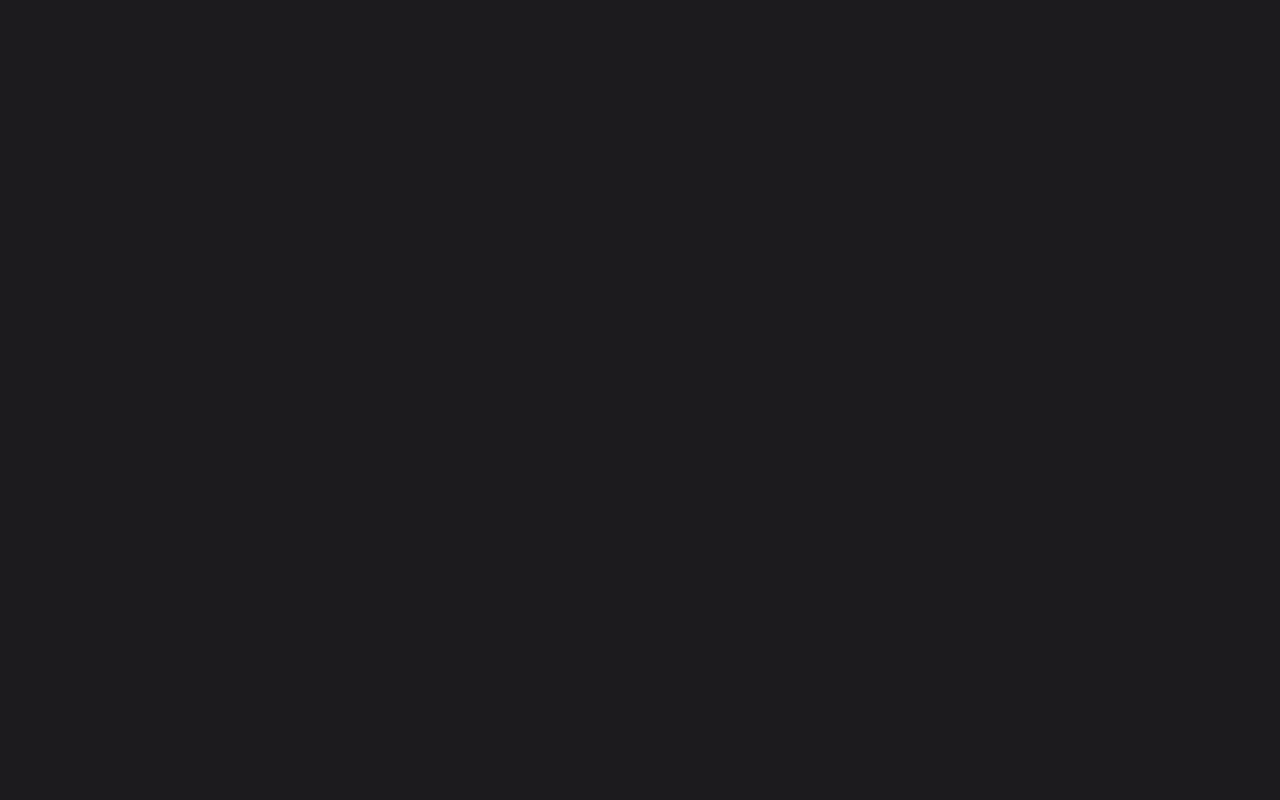
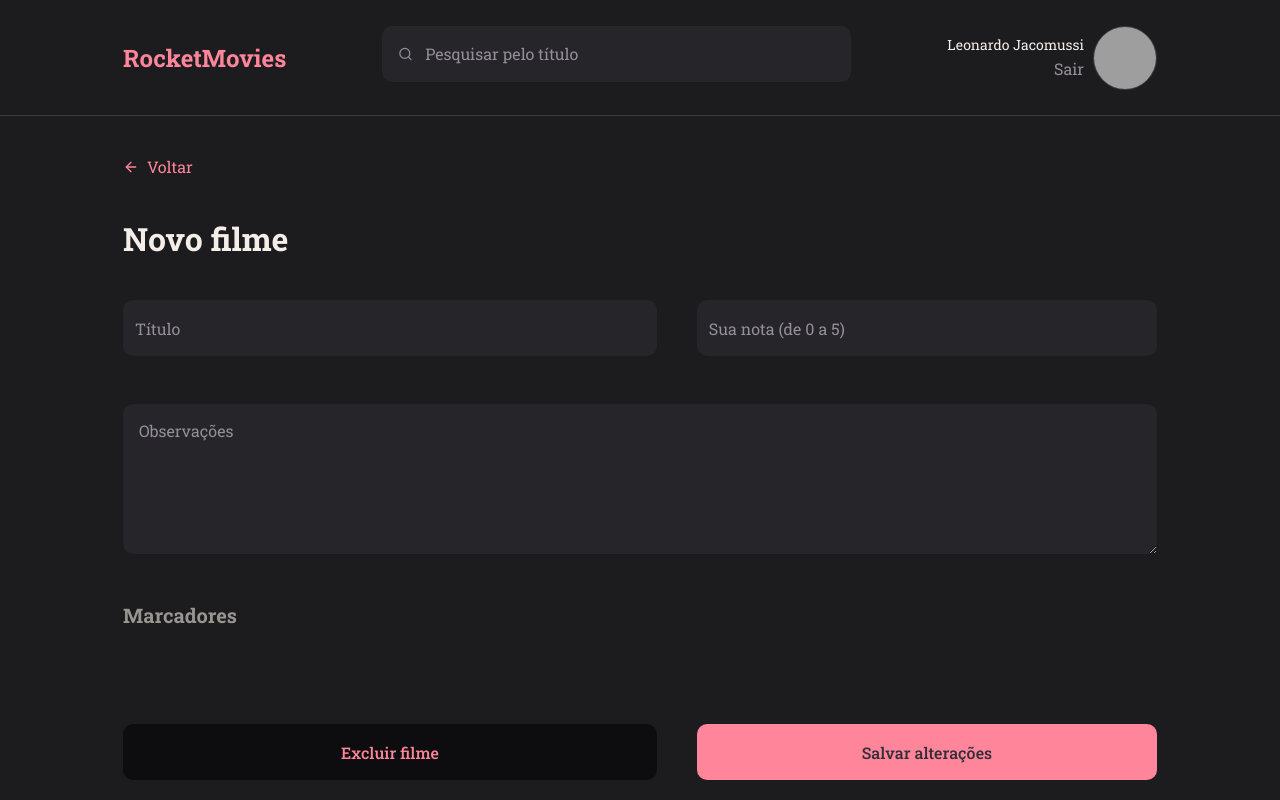
Before and after one commit to leonardojacomussi/rocketmovies-ui, a React (Vite) app: page /rocketmovies/new in a window 1280 px wide. Before the commit this address had no page. Built offline with nearby package versions, Linux system fonts and the light colour scheme; grey boxes are pictures that could not be loaded.

Commit message:
Add New page

```diff
--- /dev/null
+++ b/src/components/ButtonText/ButtonTextProps.d.ts
@@ -0,0 +1,5 @@
+import { ButtonHTMLAttributes } from "react";
+
+export default interface ButtonTextProps extends ButtonHTMLAttributes<HTMLButtonElement> {
+  isActive: boolean;
+};
--- /dev/null
+++ b/src/components/ButtonText/index.tsx
@@ -0,0 +1,17 @@
+import { Container } from "./styles";
+import { FC } from "react";
+import ButtonTextProps from "./ButtonTextProps";
+
+const ButtonText: FC<ButtonTextProps> = ({ children, isActive, ...props }) => {
+  return (
+    <Container
+      type="button"
+      isActive={isActive}
+      {...props}
+    >
+      {children}
+    </Container>
+  );
+};
+
+export default ButtonText;
--- /dev/null
+++ b/src/components/ButtonText/styles.ts
@@ -0,0 +1,18 @@
+import styled from "styled-components";
+import ButtonTextProps from "./ButtonTextProps";
+
+export const Container = styled.button<ButtonTextProps>`
+  width: fit-content;
+  height: fit-content;
+  background: none;
+  color: ${({ theme, isActive }) => isActive ? theme.COLORS.PINK_800 : theme.COLORS.GRAY_800};
+
+  border: none;
+  font-size: 1.6rem;
+  font-weight: 400;
+
+  display: flex;
+  justify-content: center;
+  align-items: center;
+  gap: .8rem;
+`;
--- a/src/components/Input/index.tsx
+++ b/src/components/Input/index.tsx
@@ -6,9 +6,9 @@ interface InputProps extends InputHTMLAttributes<HTMLInputElement> {
   icon?: IconType,
 };
 
-const Input: FC<InputProps> = ({ icon: Icon, ...props }): JSX.Element => {
+const Input: FC<InputProps> = ({ icon: Icon, className, ...props }): JSX.Element => {
   return (
-    <Container>
+    <Container className={className ? className : ""}>
       {Icon && <Icon />}
       <input {...props} />
     </Container>
--- /dev/null
+++ b/src/components/TextArea/index.tsx
@@ -0,0 +1,8 @@
+import { Container } from "./styles";
+import { FC, HTMLAttributes } from "react";
+
+const TextArea: FC<HTMLAttributes<HTMLTextAreaElement>> = (props) => {
+  return <Container {...props}/>;
+};
+
+export default TextArea;
--- /dev/null
+++ b/src/components/TextArea/styles.ts
@@ -0,0 +1,19 @@
+import styled from "styled-components";
+import { HTMLAttributes } from "react";
+
+export const Container = styled.textarea<HTMLAttributes<HTMLTextAreaElement>>`
+  width: 100%;
+  height: 15rem;
+
+  background-color: ${({ theme }) => theme.COLORS.BLACK_700};
+  color: ${({ theme }) => theme.COLORS.GRAY_800};
+
+  margin-bottom: .8rem;
+  border-radius: ${({ theme }) => theme.BORDERS.RADIUS};
+  padding: 1.6rem;
+  border: none;
+
+  &::placeholder {
+    color: ${({ theme }) => theme.COLORS.GRAY_800};
+  };
+`;
--- a/src/pages/Home/index.tsx
+++ b/src/pages/Home/index.tsx
@@ -4,14 +4,17 @@ import Header from "../../components/Header";
 import Button from "../../components/Button";
 import { FiPlus } from "react-icons/fi";
 import CardMovie from "../../components/CardMovie";
+import { useNavigate, NavigateFunction } from "react-router-dom";
 
 const Home: FC<HTMLAttributes<HTMLDivElement>> = (props) => {
+  const navigate: NavigateFunction = useNavigate();
+
   return (
     <Container {...props}>
       <Header />
       <Top>
         <h1>Meus filmes</h1>
-        <Button className="addFilm">
+        <Button className="addFilm" onClick={() => navigate("/new")}>
           <FiPlus />
           Adicionar filme
         </Button>
--- /dev/null
+++ b/src/pages/New/index.tsx
@@ -0,0 +1,71 @@
+import { FC, HTMLAttributes } from "react";
+import { Container, Content, Form } from "./styles";
+import Header from "../../components/Header";
+import Button from "../../components/Button";
+import Input from "../../components/Input";
+import ButtonText from "../../components/ButtonText";
+import TextArea from "../../components/TextArea";
+import { FiArrowLeft } from "react-icons/fi";
+import { useNavigate, NavigateFunction } from "react-router-dom";
+
+const New: FC<HTMLAttributes<HTMLElement>> = () => {
+  const navigate: NavigateFunction = useNavigate();
+
+  return (
+    <Container>
+      <Header />
+      <Content>
+        <Form onSubmit={(event) => event.preventDefault()}>
+          <ButtonText
+            isActive
+            className="back"
+            onClick={() => navigate("/")}
+          >
+            <FiArrowLeft />
+            Voltar
+          </ButtonText>
+          <h1 className="title">Novo filme</h1>
+          <Input
+            type="text"
+            name="title"
+            aria-label="Título"
+            placeholder="Título"
+            className="movie-title"
+          />
+          <Input
+            type="number"
+            name="rating"
+            min={1}
+            max={5}
+            aria-label="Nota do filme"
+            placeholder="Sua nota (de 0 a 5)"
+            className="movie-rating"
+          />
+          <TextArea
+            aria-label="Observações sobre o filme"
+            placeholder="Observações"
+            className="movie-description"
+          />
+          <h2 className="tag-title">Marcadores</h2>
+          <div className="tags-container">
+
+          </div>
+          <Button
+            type="button"
+            className="delete"
+          >
+            Excluir filme
+          </Button>
+          <Button
+            type="submit"
+            className="submit"
+          >
+            Salvar alterações
+          </Button>
+        </Form>
+      </Content>
+    </Container>
+  );
+};
+
+export default New;
--- /dev/null
+++ b/src/pages/New/styles.ts
@@ -0,0 +1,106 @@
+import styled from "styled-components";
+import { HTMLAttributes } from "react";
+
+export const Container = styled.header<HTMLAttributes<HTMLElement>>`
+  width: 100%;
+  height: 100vh;
+  display: grid;
+  grid-template-columns: 1fr;
+  grid-template-rows: 11.6rem auto;
+  grid-template-areas:
+    "header"
+    "main";
+`;
+
+export const Content = styled.main<HTMLAttributes<HTMLElement>>`
+  grid-area: main;
+  display: flex;
+  flex-direction: column;
+  overflow-y: auto;
+  padding: 0 12.3rem;
+
+  @media (max-width: 768px) {
+    padding: 0 2.4rem;
+  };
+`;
+
+export const Form = styled.form<HTMLAttributes<HTMLFormElement>>`
+  width: 100%;
+  height: auto;
+  display: grid;
+  grid-template-columns: auto auto;
+  grid-template-rows: repeat(7, auto);
+  grid-template-areas:
+    "back . "
+    "title . "
+    "movie-title movie-rating"
+    "movie-description movie-description"
+    "tag-title ."
+    "tags-container ."
+    "delete submit";
+  margin: 4rem 0;
+  gap: 4rem;
+
+  > .back {
+    grid-area: back;
+  };
+
+  > .title {
+    grid-area: title;
+  };
+
+  > .movie-title {
+    grid-area: movie-title;
+  };
+
+  > .movie-rating {
+    grid-area: movie-rating;
+  };
+
+  > .movie-description {
+    grid-area: movie-description;
+  };
+
+  > .tag-title {
+    grid-area: tag-title;
+    font-size: 2rem;
+    color: ${({ theme }) => theme.COLORS.GRAY_700};
+  };
+
+  > .tags-container {
+    grid-area: tags-container;
+  };
+
+  > .delete {
+    grid-area: delete;
+    color: ${({ theme }) => theme.COLORS.PINK_800};
+    background-color: ${({ theme }) => theme.COLORS.BLACK_900};
+  };
+
+  > .submit {
+    grid-area: submit;
+  };
+
+  @media (max-width: 768px) {
+    gap: 2.5rem;
+  };
+
+  @media (max-width: 415px) {
+    grid-template-columns: auto;
+    grid-template-rows: repeat(9, auto);
+    grid-template-areas:
+      "back"
+      "title"
+      "movie-title"
+      "movie-rating"
+      "movie-description"
+      "tag-title"
+      "tags-container"
+      "delete"
+      "submit";
+
+    > .submit {
+      margin-top: -1rem;
+    };
+  };
+`;
--- a/src/routes/app.routes.tsx
+++ b/src/routes/app.routes.tsx
@@ -1,10 +1,12 @@
 import { Routes, Route } from "react-router-dom";
 import Home from "../pages/Home";
+import New from "../pages/New";
 
 const AppRoutes: React.FC = () => {
   return (
     <Routes>
       <Route path="/" element={<Home />} />
+      <Route path="/new" element={<New />} />
     </Routes>
   );
 };
```
